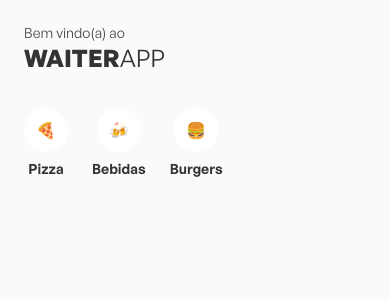
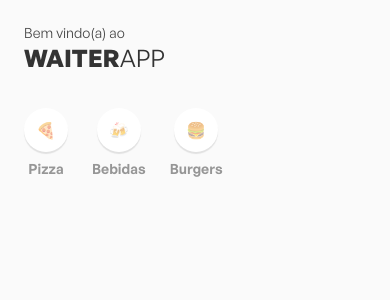
Before and after one commit to PauloHPMKT/opjs-mobile-typescript-teact-native, a React Native app: screen / in a window 390 px wide. Shown: the top 300 px of the page. Built offline with nearby package versions, Linux system fonts and the light colour scheme.

Commit message:
trabalhando no componente de category

```diff
--- a/src/components/Categories/index.tsx
+++ b/src/components/Categories/index.tsx
@@ -1,3 +1,4 @@
+import { useState } from 'react'
 import { FlatList } from 'react-native'
 import { Category, Icon } from "./styles"
 import { Text } from "../Text"
@@ -5,6 +6,14 @@ import { Text } from "../Text"
 import { categories } from "../../mocks/categories"
 
 const Categories = () => {
+	const [selectedCategory, setSelectedCategory] = useState('')
+
+	const handleSelectCategory = (categoryId: string) => {
+		const category = selectedCategory === categoryId ? '' : categoryId
+		setSelectedCategory(category)
+	}
+
+
 	return(
 		<>
 			<FlatList
@@ -14,14 +23,20 @@ const Categories = () => {
 				contentContainerStyle={{ paddingRight: 24 }}
 				showsHorizontalScrollIndicator={false}
 				keyExtractor={category => category._id}
-				renderItem={({ item: category }) => (
-					<Category>
-						<Icon>
-							<Text>{category.icon}</Text>
-						</Icon>
-						<Text size={14} weight="600">{category.name}</Text>
-					</Category>
-				)}
+				renderItem={({ item: category }) => {
+
+					const isSelected = selectedCategory === category._id
+					return(
+						<Category onPress={() => handleSelectCategory(category._id)}>
+							<Icon>
+								<Text opacity={isSelected ? 1 : 0.5}>{category.icon}</Text>
+							</Icon>
+							<Text size={14} weight="600" opacity={isSelected ? 1 : 0.5}>
+								{category.name}
+							</Text>
+						</Category>
+					)
+				}}
 			/>
 		</>
 	)
--- a/src/components/Categories/styles.ts
+++ b/src/components/Categories/styles.ts
@@ -1,11 +1,15 @@
+import { Platform } from "react-native";
 import styled from "styled-components/native";
 
-export const Category = styled.View`
+const isAndroid = Platform.OS === 'android'
+
+export const Category = styled.TouchableOpacity`
 	align-items: center;
 	margin-left: 24px;
 `
 
 //calcular border-radius, circulo perfeito é a metade do tamanho do quadrado
+//propriedade elevation cria um box shadow
 export const Icon = styled.View`
 	background-color: #fff;
 	width: 44px;
@@ -14,4 +18,6 @@ export const Icon = styled.View`
 	align-items: center;
 	justify-content: center;
 	margin-bottom: 8px;
+	box-shadow: 0 2px 1px rgba(0, 0, 0, ${isAndroid ? 1 : 0.1});
+	elevation: 2;
 `
```
